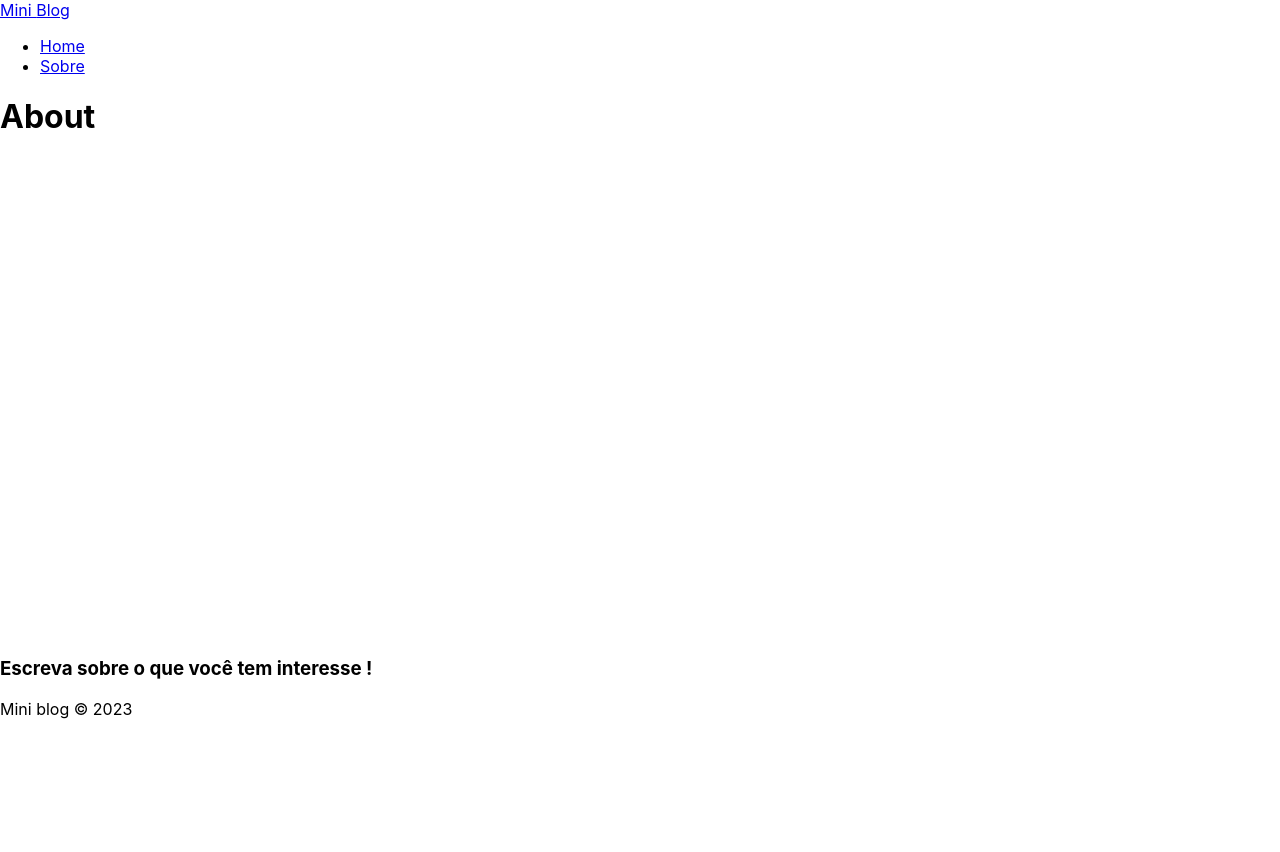
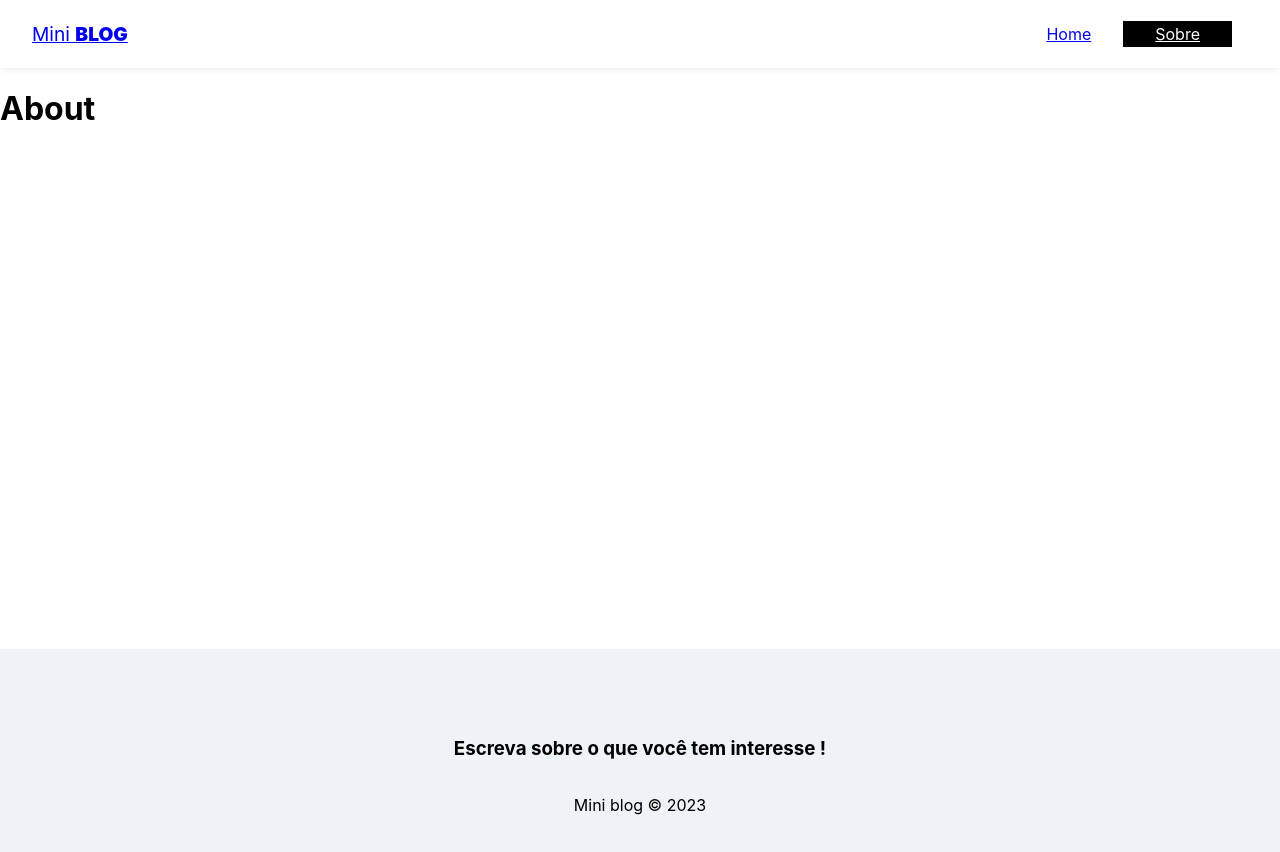
Before and after one commit to kaiotcp1/PROJECT----Mini_blog, a React (Create React App) app in the folder miniblog/miniblog/: page /about in a window 1280 px wide. Shown: the top 852 px of the page. Before the commit the page ends 800 px from the top, so only its background shows below. Built offline with nearby package versions, Linux system fonts and the light colour scheme.

Commit message:
CSS navbar e footer

```diff
--- a/miniblog/miniblog/src/components/Footer.js
+++ b/miniblog/miniblog/src/components/Footer.js
@@ -3,7 +3,7 @@
 
 const Footer = () => {
     return (
-        <footer>
+        <footer className={styles.footer}>
             <h3>Escreva sobre o que você tem interesse !</h3>
             <p>Mini blog &copy; 2023</p>
         </footer>
--- a/miniblog/miniblog/src/components/Footer.module.css
+++ b/miniblog/miniblog/src/components/Footer.module.css
@@ -0,0 +1,8 @@
+.footer {
+    height: 250px;
+    display: flex;
+    flex-direction: column;
+    align-items: center;
+    justify-content: center;
+    background-color: #edf3f6;
+}
--- a/miniblog/miniblog/src/components/Navbar.js
+++ b/miniblog/miniblog/src/components/Navbar.js
@@ -4,14 +4,14 @@
 
 const Navbar = () => {
     return (
-        <nav>
-            <NavLink to="/">Mini <span>Blog</span></NavLink>
-            <ul>
+        <nav className={styles.navbar}>
+            <NavLink to="/" className={styles.brand}>Mini <span>Blog</span></NavLink>
+            <ul className={styles.links_list}>
                 <li>
-                    <NavLink to="/">Home</NavLink>
+                    <NavLink to="/" className={({isActive}) => (isActive ? styles.active : "")}>Home</NavLink>
                 </li>
                 <li>
-                    <NavLink to="/about">Sobre</NavLink>
+                    <NavLink to="/about" className={({isActive}) => (isActive ? styles.active : "")}>Sobre</NavLink>
                 </li>
             </ul>
         </nav>
--- a/miniblog/miniblog/src/components/Navbar.module.css
+++ b/miniblog/miniblog/src/components/Navbar.module.css
@@ -0,0 +1,34 @@
+.navbar {
+    display: flex;
+    box-shadow: rgba(0,0,0, .15) 0px -2px 10px 0px;
+    justify-content: space-between;
+    align-items: center;
+    padding: .5em 2em;
+}
+
+.brand {
+    font-size: 1.2em;
+}
+
+.brand span {
+    font-weight: 900;
+    text-transform: uppercase;
+}
+
+.links_list {
+ display: flex;
+ list-style: none;
+}
+
+.links_list {
+    margin-right: 1em;
+}
+
+.links_list li a {
+    padding: .2em 2em;
+}
+
+.active {
+    background-color: black;
+    color: white;
+}
```
